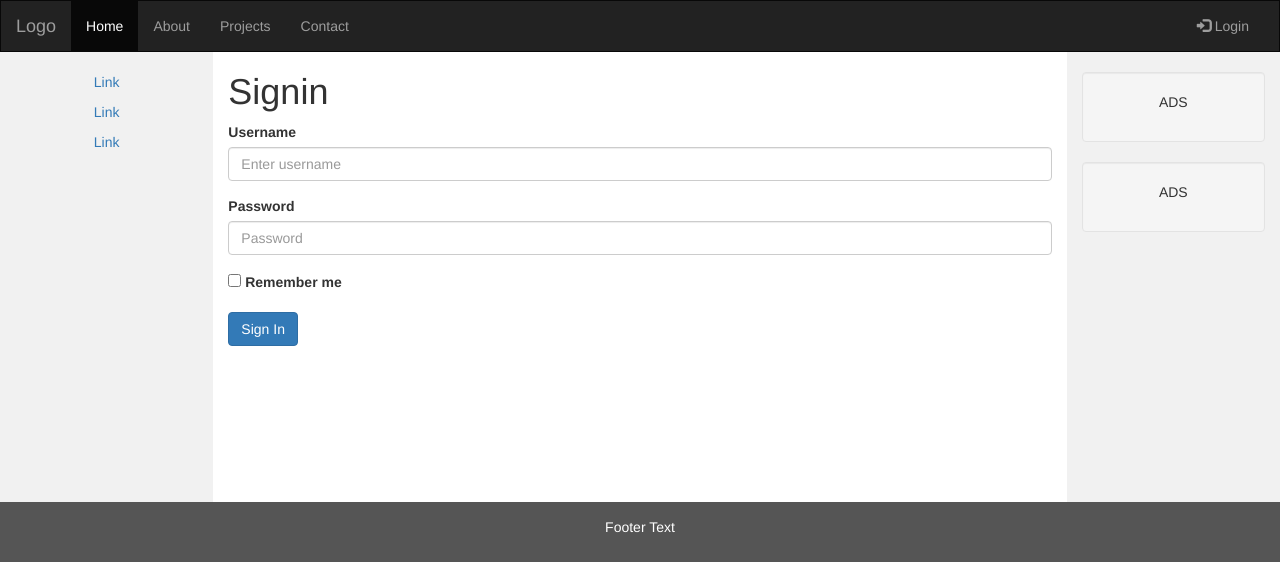
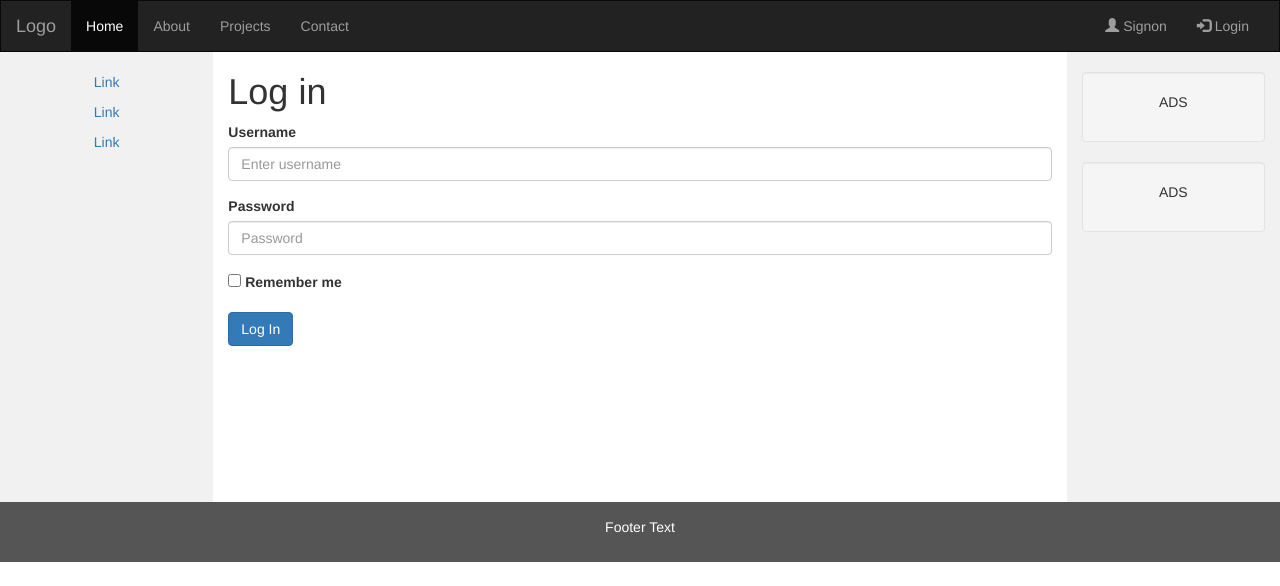
Before and after one commit to keybao0863/bookreview, a Flask app: page /signin in a window 1280 px wide. Shown: the top 586 px of the page. Run offline with Flask 2, Linux system fonts and the light colour scheme; some libraries are stand-ins or nearby versions.

Commit message:
log in & log off complete

```diff
--- a/application.py
+++ b/application.py
@@ -43,7 +43,7 @@ def signon():
             #If user does not exist, add user to database.
             db.execute("INSERT INTO users (username, email, password) VALUES (:username, :email, :password)",
             {"username":request.form['username'], "email":request.form['email'],"password":request.form['password']})
-            print("added user")
+            flash("added user")
             db.commit()
             return render_template("signin.html")
 
@@ -51,7 +51,6 @@ def signon():
 
 @app.route("/signin", methods=["GET","POST"])
 def signin():
-
     #Check if user exists and if password match
     if(request.method=="POST"):
         username = request.form['username'];
@@ -64,20 +63,20 @@ def signin():
              #If user exists,check if password matches
             if(user.password==input_password):
                 #If password is correct, log user_id in session.
-                session['used_id'] = user.id
-                print("logged in")
+                session['user_id'] = user.id
+                flash("you are logged in")
                 return render_template("index.html")
             else:
                 #If password is not correct, return to signin page.
-                print("Password not correct")
+                flash("Password not correct")
                 return render_template("signin.html")
         else:
-            print("User does not exist.")
+            flash("User does not exist.")
             return render_template("signin.html")
     else:
         return render_template("signin.html")
 
 @app.route("/logoff")
 def logoff():
-    session['user_id'] = None
+    session.pop('user_id', None)
     return index();
--- a/templates/layout.html
+++ b/templates/layout.html
@@ -60,9 +60,23 @@
         <li><a href="#">Projects</a></li>
         <li><a href="#">Contact</a></li>
       </ul>
+
+      {% if 'user_id' in session%}
       <ul class="nav navbar-nav navbar-right">
-        <li><a href="#"><span class="glyphicon glyphicon-log-in"></span> Login</a></li>
+        <li><a href="/logoff"><span class="glyphicon glyphicon-log-out"></span> Logout</a></li>
       </ul>
+      {% endif %}
+
+      {% if 'user_id' not in session%}
+      <ul class="nav navbar-nav navbar-right">
+        <li><a href="/signin"><span class="glyphicon glyphicon-log-in"></span> Login</a></li>
+      </ul>
+      <ul class="nav navbar-nav navbar-right">
+        <li><a href="/signon"><span class="glyphicon glyphicon-user"></span> Signon</a></li>
+      </ul>
+      {% endif %}
+
+
     </div>
   </div>
 </nav>
@@ -75,6 +89,20 @@
       <p><a href="#">Link</a></p>
     </div>
     <div class="col-sm-8 text-left">
+
+      <div class="container" style="min-height:100% width:80%">
+	{% with messages = get_flashed_messages() %}
+	  {% if messages %}
+	    {% for message in messages %}
+		  <div class="alert alert-warning alert-dismissible" role="alert">
+		  <button type="button" class="close" data-dismiss="alert" aria-label="Close"><span aria-hidden="true">×</span></button>
+			{{message}}
+		  </div>
+		{% endfor %}
+	  {% endif %}
+	{% endwith %}
+</div>
+
       <h1>{% block heading %} {% endblock %}</h1>
       {% block body %}
       {% endblock %}
--- a/templates/signin.html
+++ b/templates/signin.html
@@ -1,6 +1,6 @@
 {% extends "layout.html" %}
 {% block heading %}
-  Signin
+  Log in
 {% endblock %}
 
 {% block body %}
@@ -25,7 +25,7 @@
         <input type="checkbox" class="form-check-input" id="exampleCheck1">
         <label class="form-check-label" for="exampleCheck1">Remember me</label>
       </div>
-      <button type="submit" class="btn btn-primary">Sign In</button>
+      <button type="submit" class="btn btn-primary">Log In</button>
     </form>
   </body>
 {% endif %}
--- a/templates/signon.html
+++ b/templates/signon.html
@@ -1,6 +1,6 @@
 {% extends "layout.html" %}
 {% block heading %}
-  Signon
+  Sign-on
 {% endblock %}
 
 {% block body %}
```
Also changed, not shown: 1 other file.
